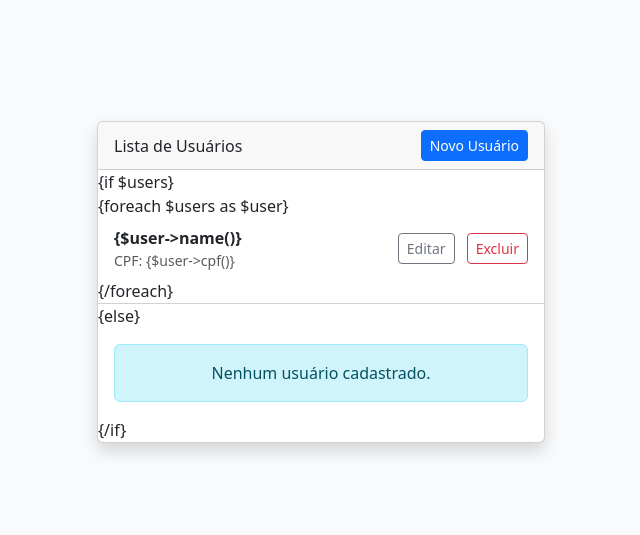
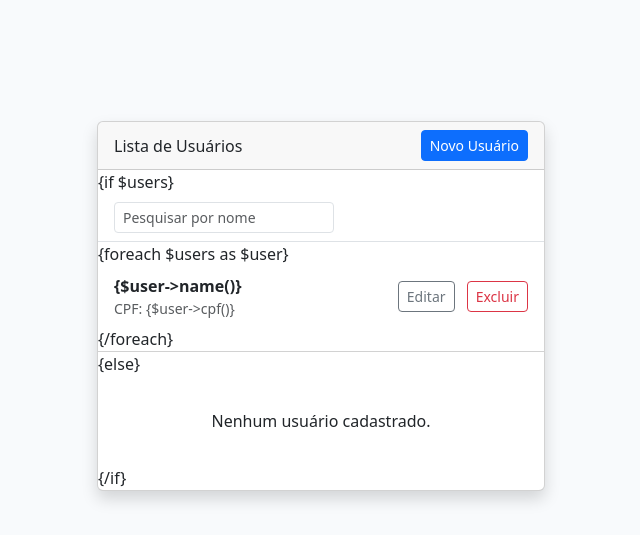
Before and after one commit to Dev-Gabriel-Martins/magazord-backend-test, a PHP site: page /app/views/users/index.php in a window 1280 px wide. Shown: the part 265-800 px from the top of the page, without its empty margins (319-959 px from the left). Run offline with PHP 8.4, Linux system fonts and the light colour scheme.

Commit message:
feat: implement user search functionality and improve user listing view

```diff
--- a/app/views/users/index.php
+++ b/app/views/users/index.php
@@ -21,9 +21,13 @@
                     <span>Lista de Usuários</span>
                     <a href="/users/create" class="btn btn-primary btn-sm">Novo Usuário</a>
                 </div>
-
                 {if $users}
                 <ul class="list-group list-group-flush">
+                    <li class="list-group-item">
+                        <form method="GET" action="/users">
+                            <input class="form-control form-control-sm" type="search" name="search" placeholder="Pesquisar por nome">
+                        </form>
+                    </li>
                     {foreach $users as $user}
                     <li class="list-group-item">
                         <div>
@@ -41,7 +45,7 @@
                     {/foreach}
                 </ul>
                 {else}
-                <div class="alert alert-info text-center m-3">Nenhum usuário cadastrado.</div>
+                <div class="alert alert- text-center m-3">Nenhum usuário cadastrado.</div>
                 {/if}
             </div>
         </div>
--- a/routes.php
+++ b/routes.php
@@ -13,7 +13,6 @@ $server->route("GET", "/", [UserController::class, 'index']);
 $server->route("GET", "/users", [UserController::class, 'index']);
 $server->route("GET", "/users/create", [UserController::class, 'create']);
 $server->route("POST", "/users", [UserController::class, 'store']);
-
 $server->route("GET", "/users/{id}/edit", [UserController::class, 'edit']);
 $server->route("PUT", "/users/{id}", [UserController::class, 'update']);
 $server->route("DELETE", "/users/{id}", [UserController::class, 'destroy']);
```
Also changed, not shown: app/controlles/UserController.php (+7 -2 lines), app/repositories/UserRepository.php (+10 -0 lines).
